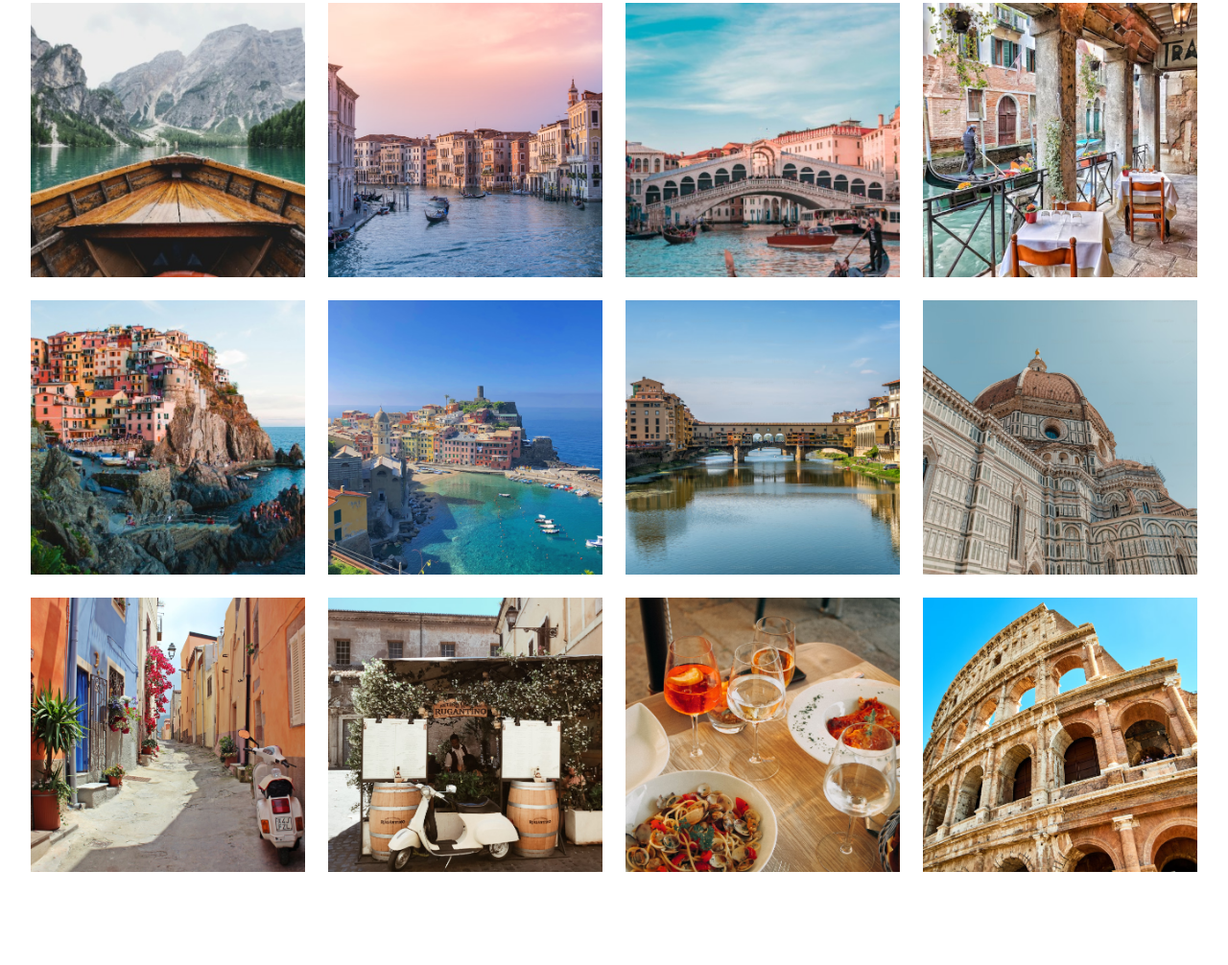
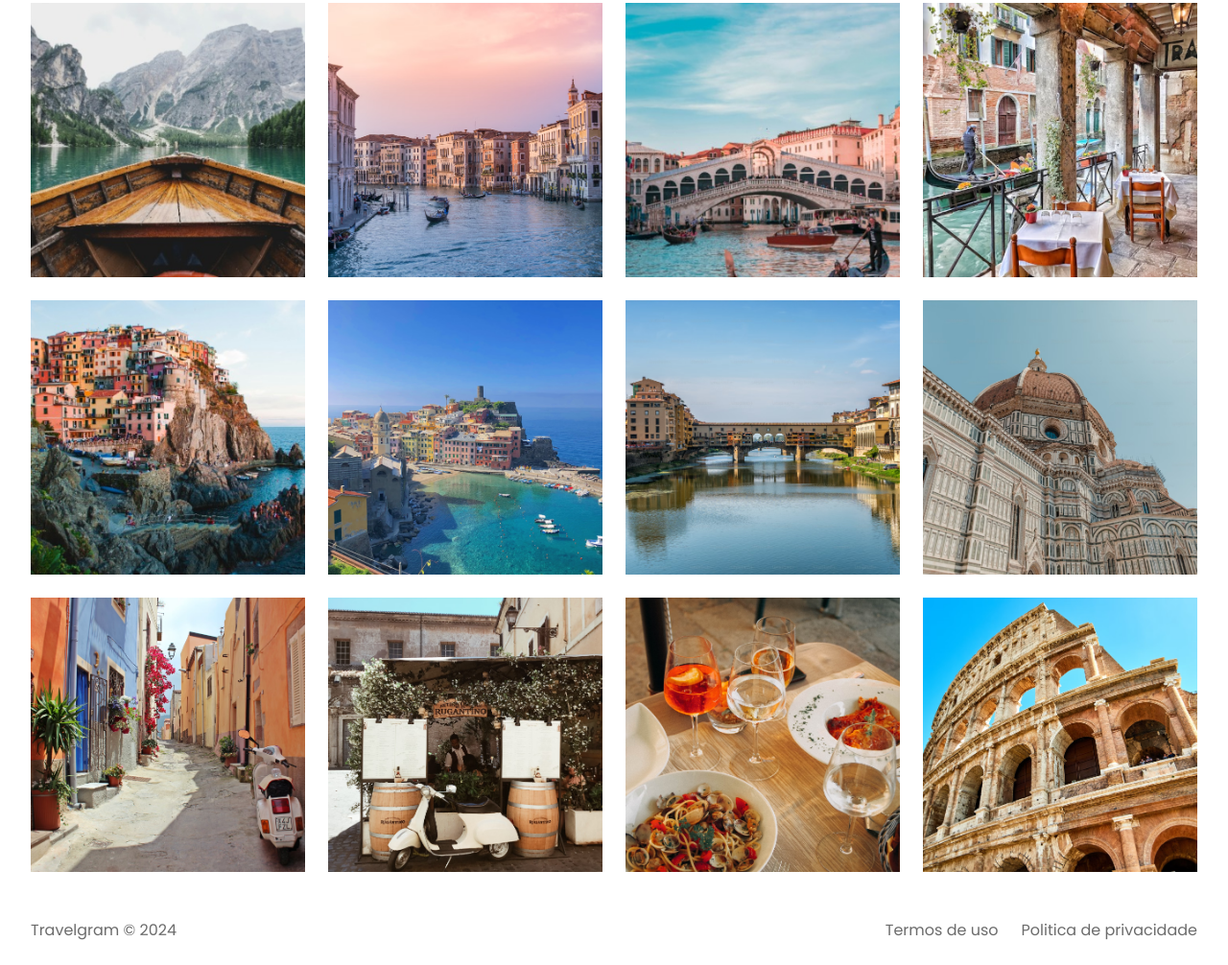
Before and after one commit to Schaimann/Projeto-travelgram, a plain HTML site: page index.html in a window 1280 px wide. Shown: the part 357-1363 px from the top of the page at 96% size. Before the commit the page ends 1290 px from the top, so only its background shows below. Drawn offline with Linux system fonts and the light colour scheme.

Commit message:
Done footer

```diff
--- a/index.html
+++ b/index.html
@@ -74,7 +74,17 @@
         <img src="img/Image 11.png" alt="...">
         <img src="img/Image 12.png" alt="...">
     </main>
-
+    <footer class="container">
+        <span>
+            Travelgram © 2024
+        </span>
+        <span>
+            Termos de uso
+        </span>
+        <span>
+            Politica de privacidade
+        </span>
+    </footer>
 </body>
 
 </html>
--- /dev/null
+++ b/styles/footer.css
@@ -0,0 +1,9 @@
+footer{
+    display: flex;
+
+    padding-block: 24px;
+    gap: 24px;
+}
+footer span:nth-child(1){
+    margin-right: auto;
+}
--- a/styles/index.css
+++ b/styles/index.css
@@ -2,3 +2,4 @@
 @import url(nav.css);
 @import url(header.css);
 @import url(galery.css);
+@import url(footer.css);
```
Also changed, not shown: styles/galery.css (line endings or trailing spaces).
